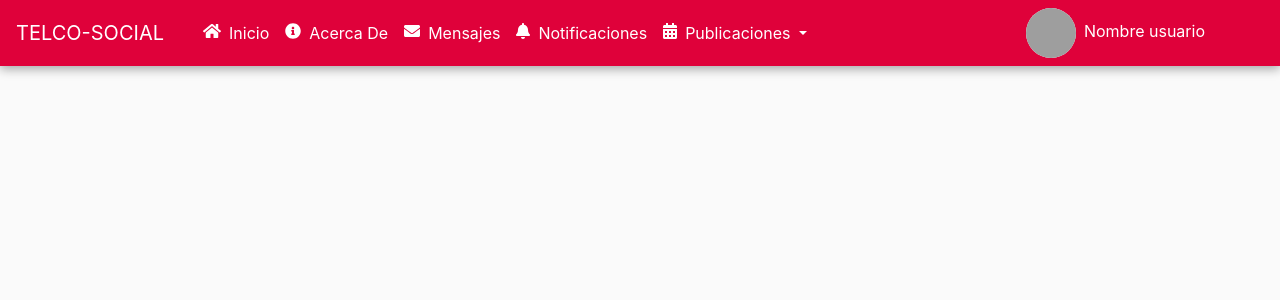
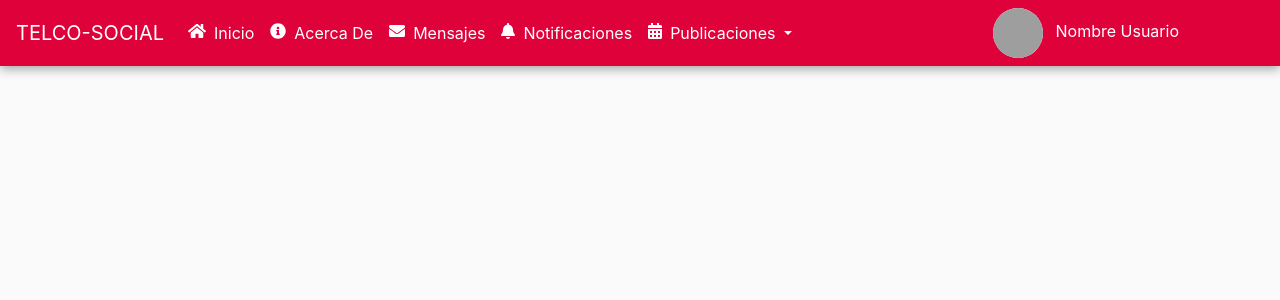
Before and after one commit to Luiscode7/redtelco, a PHP site: the page made by application/views/plantilla/header2.php in a window 1280 px wide. Shown: the top 300 px of the page. Run offline with PHP 8.4, Linux system fonts and the light colour scheme; the template is opened without the code that fills it, so the values that code supplies are empty; grey boxes are pictures that could not be loaded.

Commit message:
v1.6 maqueta navbar responsives 90% terminado, correccion layout usuario, maqueta general 95%

```diff
--- a/application/views/plantilla/asideUsuario1.php
+++ b/application/views/plantilla/asideUsuario1.php
@@ -5,7 +5,7 @@
                 <h5 class="h5-usuario">Multimedia</h5>
             </div>
             <div class="col">
-                <div class="nav flex-column">
+                <div>
                     <a class="nav-link" href="#"><i class="far fa-images" style="color:#04B404"></i>&nbsp;Im&aacute;genes</a>
                     <a class="nav-link" href="#"><i class="fas fa-video" style="color:#0174DF"></i>&nbsp;Videos</a>
                     <a class="nav-link" href="#"><i class="far fa-file" style="color:#DF7401"></i>&nbsp;Archivos</a>
--- a/application/views/plantilla/header2.php
+++ b/application/views/plantilla/header2.php
@@ -17,15 +17,15 @@
 </head>
 <body>
   <div class="container-fluid">
-    <div class="row">
+      <div class="row">
         <div class="col">
           <nav class="navbar fixed-top navbar-expand-lg navbar-light bg-light">
             <a class="navbar-brand" href="#">TELCO-SOCIAL</a>
-            <button class="navbar-toggler" type="button" data-toggle="collapse" data-target="#navbarSupportedContent" aria-controls="navbarSupportedContent" aria-expanded="false" aria-label="Toggle navigation">
+            <button class="navbar-toggler" type="button" data-toggle="collapse" data-target="#navbarSupportedContent2" aria-controls="navbarSupportedContent2" aria-expanded="false" aria-label="Toggle navigation">
               <span class="navbar-toggler-icon"></span>
             </button>
-            <div class="collapse navbar-collapse col-md-10" id="navbarSupportedContent">
-              <ul class="navbar-nav">
+            <div class="collapse navbar-collapse" id="navbarSupportedContent2">
+              <ul class="navbar-nav d-flex align-items-center w-100">
                 <li class="nav-item active">
                   <a class="nav-link" href="#"><i class="fas fa-home mr-2 align-baseline"></i>Inicio</a>
                 </li>
@@ -39,19 +39,25 @@
                   <a class="nav-link" href="#"><i class="fas fa-bell mr-2 align-baseline"></i>Notificaciones</a>
                 </li>
                 <li class="nav-item dropdown">
-                  <a class="nav-link dropdown-toggle" href="#" id="navbarDropdownMenuLink" role="button" data-toggle="dropdown" aria-haspopup="true" aria-expanded="false">
+                  <a class="nav-link dropdown-toggle" href="#" id="navbarDropdownMenuLink2" role="button" data-toggle="dropdown" aria-haspopup="true" aria-expanded="false">
                   <i class="fas fa-calendar-alt mr-2 align-baseline"></i>Publicaciones
                   </a>
-                  <div class="dropdown-menu" aria-labelledby="navbarDropdownMenuLink">
+                  <div class="dropdown-menu" aria-labelledby="navbarDropdownMenuLink2">
                     <a class="dropdown-item" href="#">Recientes</a>
                     <a class="dropdown-item" href="#">M&aacute;s Populares</a>
                     <a class="dropdown-item" href="#">Antiguas</a>
                   </div>
                 </li>
+                <li class="nav-item ml-auto col-3" id="perfil-usuario" style="padding-left:0 !important;">
+                  <img class="perfil mr-2" src="<?php echo base_url()?>assest/imagenes/user.png" alt="">
+                  <span>Nombre&nbsp;Usuario</span>
+                </li>
               </ul>
-              <div class="ml-auto" style="color:#fff;">
-                <img class="perfil mr-2" src="<?php echo base_url()?>assest/imagenes/user.png" alt="">Nombre usuario
-              </div>
+              <!--<div class="col-3 ml-auto" id="perfil" style="color:#fff;padding-left:0 !important;">
+                <img class="perfil mr-2" src="<?php echo base_url()?>assest/imagenes/user.png" alt="">
+                <span>Nombre&nbsp;Usuario</span>
+              </div>-->
             </div>
           </nav>
         </div>
+      </div>
--- a/assest/css/styles_principal.css
+++ b/assest/css/styles_principal.css
@@ -169,13 +169,37 @@ hr{
     padding:6px 15px;
 }
 
+#perfil-usuario, span{
+    color:#fff;
+}
+
+/*--- Media query menu navbar usuarios---*/
+@media (max-width:992px){
+    .navbar-nav{
+        align-items: flex-start !important;
+    }
+
+    #perfil-usuario{
+        display:flex;
+        align-items: center;
+        margin-left:0 !important;
+    }
+
+    .navbar-nav:nth-child(6){
+        order: 1 !important;
+    }
+
+}
+
+/*--- Media query muro---*/
 @media (max-width:992px){
     .container-central{
-        padding-right:30px;
-        padding-left:30px;
+        padding-right:15px;
+        padding-left:15px;
     }
 }
 
+/*--- Media query ocultar barras laterales---*/
 @media (max-width:992px){
     .aside-2{
         visibility:hidden;
```
Also changed, not shown: application/views/plantilla/asideInicio1.php (indentation only), application/views/plantilla/asideUsuario2.php (indentation only).
